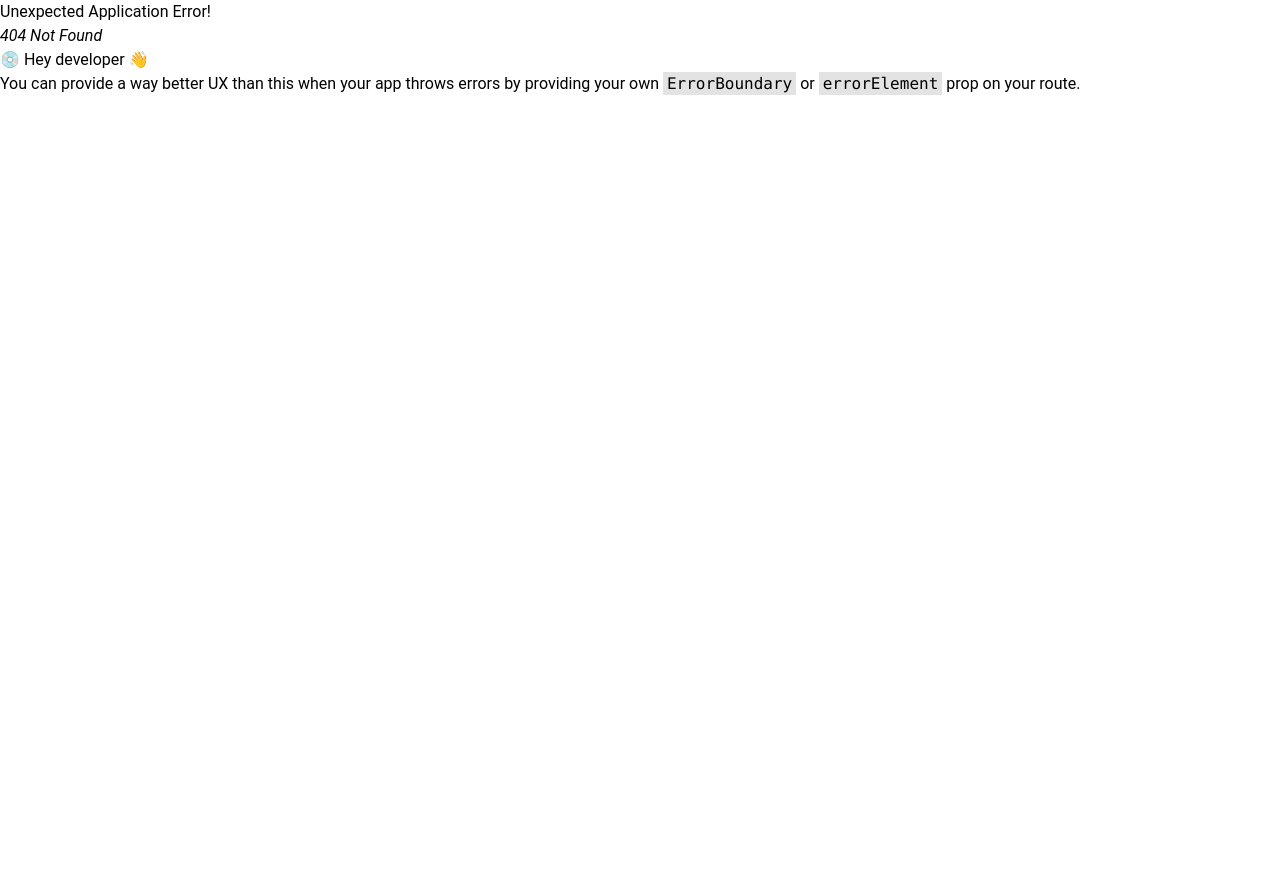
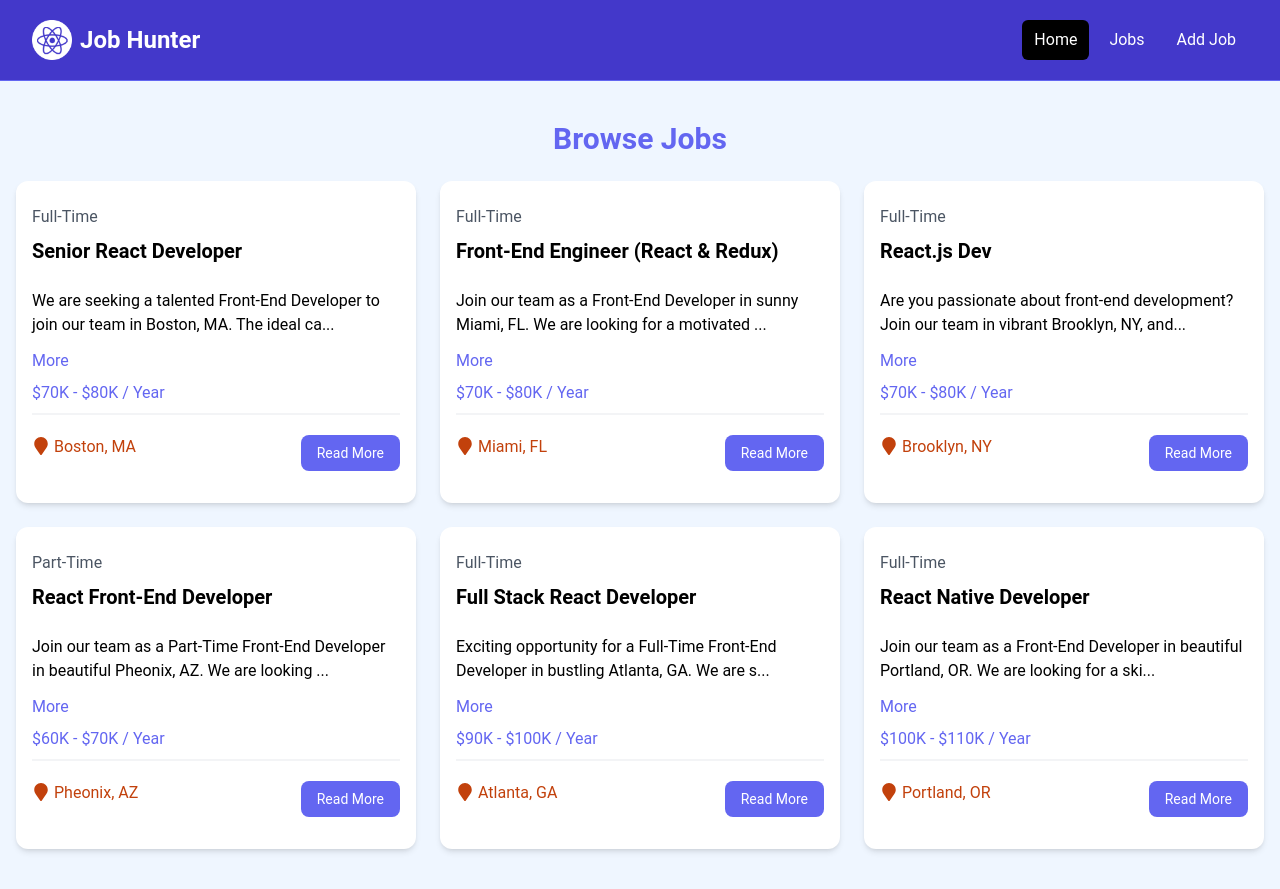
Before and after one commit to saied83/find-your-dream-job, a React (Vite) app: page /jobs in a window 1280 px wide. Before the commit this address had no page. Before the commit the page ends 800 px from the top, so only its background shows below. Built offline with nearby package versions, Linux system fonts and the light colour scheme.

Commit message:
setup conditional job post rendering on 2 pages

```diff
--- a/src/App.jsx
+++ b/src/App.jsx
@@ -6,11 +6,13 @@
 } from "react-router-dom";
 import MainLayout from "./layouts/MainLayout";
 import HomePage from "./pages/HomePage";
+import JobPage from "./pages/JobPage";
 
 const router = createBrowserRouter(
   createRoutesFromElements(
     <Route path="/" element={<MainLayout />}>
       <Route index element={<HomePage />} />
+      <Route path="/jobs" element={<JobPage />} />
     </Route>
   )
 );
--- a/src/components/JobListing.jsx
+++ b/src/components/JobListing.jsx
@@ -1,8 +1,15 @@
+import { useLocation } from "react-router-dom";
 import jobs from "../jobs.json";
 import JobList from "./JobList";
 
 const JobListing = () => {
-  const recentJobs = jobs.slice(0, 3);
+  const location = useLocation();
+  let recentJobs = jobs;
+  if (location.pathname === "/") {
+    recentJobs = jobs.slice(0, 3);
+  }
+  // const recentJobs = jobs.slice(0, 3);
+
   return (
     <section className="bg-blue-50 px-4 py-10">
       <div className="container-xl lg:container m-auto">
--- a/src/components/Navbar.jsx
+++ b/src/components/Navbar.jsx
@@ -1,3 +1,4 @@
+import { Link } from "react-router-dom";
 import logo from "../assets/logo.png";
 
 const Navbar = () => {
@@ -7,35 +8,32 @@
         <div className="mx-auto max-w-7xl px-2 sm:px-6 lg:px-8">
           <div className="flex h-20 items-center justify-between">
             <div className="flex flex-1 items-center justify-center md:items-stretch md:justify-start">
-              <a
-                className="flex flex-shrink-0 items-center mr-4"
-                href="/index.html"
-              >
+              <Link className="flex flex-shrink-0 items-center mr-4" to="/">
                 <img className="h-10 w-auto" src={logo} alt="React Jobs" />
                 <span className="hidden md:block text-white text-2xl font-bold ml-2">
                   Job Hunter
                 </span>
-              </a>
+              </Link>
               <div className="md:ml-auto">
                 <div className="flex space-x-2">
-                  <a
-                    href="/index.html"
+                  <Link
+                    to="/"
                     className="text-white bg-black hover:bg-gray-900 hover:text-white rounded-md px-3 py-2"
                   >
                     Home
-                  </a>
-                  <a
-                    href="/jobs.html"
+                  </Link>
+                  <Link
+                    to="/jobs"
                     className="text-white hover:bg-gray-900 hover:text-white rounded-md px-3 py-2"
                   >
                     Jobs
-                  </a>
-                  <a
-                    href="/add-job.html"
+                  </Link>
+                  <Link
+                    to="/add-jobs"
                     className="text-white hover:bg-gray-900 hover:text-white rounded-md px-3 py-2"
                   >
                     Add Job
-                  </a>
+                  </Link>
                 </div>
               </div>
             </div>
--- /dev/null
+++ b/src/pages/JobPage.jsx
@@ -0,0 +1,11 @@
+import JobListing from "../components/JobListing";
+
+const JobPage = () => {
+  return (
+    <>
+      <JobListing />
+    </>
+  );
+};
+
+export default JobPage;
```
